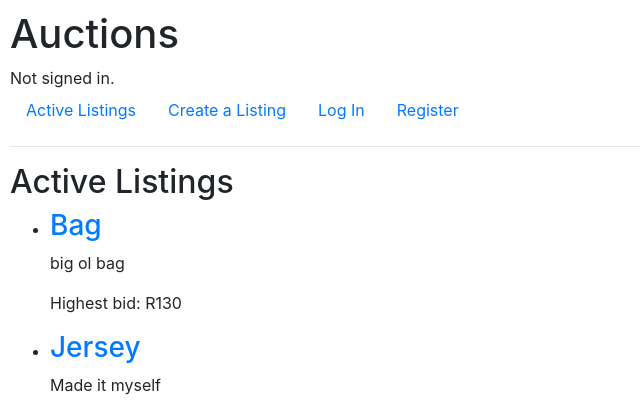
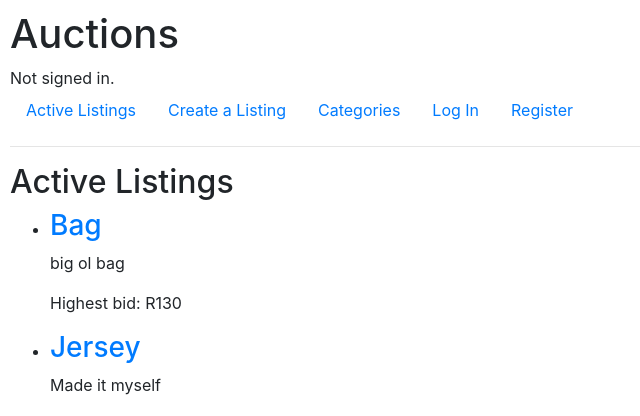
Before and after one commit to kellymacdev/Auction-website, a Django app: page / in a window 1280 px wide. Shown: the top 416 px of the page, without its empty margins (0-640 px from the left). Run offline with Django 3.2, Linux system fonts and the light colour scheme; data comes from the database, SQL or seed files in the repository; both versions use the stored data as it was after the commit; some libraries are stand-ins or nearby versions.

Commit message:
fixed bunch of nonsense, added categories page and individual category pages

```diff
--- a/auctions/templates/auctions/layout.html
+++ b/auctions/templates/auctions/layout.html
@@ -31,11 +31,17 @@
                     <a class="nav-link" href="{% url 'past_auctions' %}">Past Auctions</a>
                 </li>
                 <li class="nav-item">
+                    <a class="nav-link" href="{% url 'categories' %}">Categories</a>
+                </li>
+                <li class="nav-item">
                     <a class="nav-link" href="{% url 'logout' %}">Log Out</a>
                 </li>
             {% else %}
                 <li class="nav-item">
                     <a class="nav-link" href="{% url 'create_listing' %}">Create a Listing</a>
+                </li>
+                <li class="nav-item">
+                    <a class="nav-link" href="{% url 'categories' %}">Categories</a>
                 </li>
                 <li class="nav-item">
                     <a class="nav-link" href="{% url 'login' %}">Log In</a>
--- a/auctions/urls.py
+++ b/auctions/urls.py
@@ -14,5 +14,7 @@ urlpatterns = [
     path("listing/<int:item_id>/close_listing", views.close_listing, name="close_listing"),
     path("past_auctions", views.past_auctions, name="past_auctions"),
     path("listing/<int:item_id>/add_to_watchlist", views.add_watchlist, name="add_watchlist"),
-path("listing/<int:item_id>/remove_from_watchlist", views.remove_watchlist, name="remove_watchlist"),
+    path("listing/<int:item_id>/remove_from_watchlist", views.remove_watchlist, name="remove_watchlist"),
+    path("categories", views.categories, name="categories"),
+    path("categories/<str:cat>", views.category, name="category_page"),
 ]
--- a/auctions/views.py
+++ b/auctions/views.py
@@ -105,6 +105,22 @@ def listing(request, item_id):
         "in_watchlist": in_watchlist
     })
 
+def categories(request):
+    #get a list of the categories from all active listings (flat = True just gives straight list rather than tuples)
+    #and excludes all the empty categories
+    active_listing_categories = Listing.objects.filter(active=True).exclude(category='').values_list("category", flat=True)
+    return render(request, "auctions/categories.html", {
+        "active_categories": active_listing_categories
+    })
+
+def category(request, cat):
+    listings_in_cat = Listing.objects.filter(active=True, category=cat)
+    return render(request, "auctions/category.html",{
+        "listings_in_category": listings_in_cat,
+        "category_name": cat
+    })
+
+
 @login_required
 def create_listing(request):
     if request.method == "POST":
@@ -137,8 +153,8 @@ def new_bid(request,item_id):
                     "highest_bid": item.bids.order_by("-bid_amount").first()
                 })
             else:
-                new_bid = Bid(bid_amount=bid, user=request.user, item=item)
-                new_bid.save()
+                new_bid1 = Bid(bid_amount=bid, user=request.user, item=item)
+                new_bid1.save()
                 return redirect('listing',item_id=item.id)
 
         #if there hasn't been a bid yet
@@ -149,16 +165,16 @@ def new_bid(request,item_id):
                     "equal_bid_message": True
                 })
             else:
-                new_bid = Bid(bid_amount=bid, user=request.user, item=item)
-                new_bid.save()
+                new_bid2 = Bid(bid_amount=bid, user=request.user, item=item)
+                new_bid2.save()
                 return redirect('listing',item_id=item.id)
 
 
 @login_required
 def watchlist(request):
-    users_watchlist = Watchlist.objects.filter(user=request.user)
-    return render(request, 'auctions/watchlist.html',{
-        "watchlist": users_watchlist
+    users_watchlist1 = Watchlist.objects.filter(user=request.user)
+    return render(request, "auctions/watchlist.html", {
+        "watchlist": users_watchlist1
     })
 
 @login_required
@@ -187,3 +203,6 @@ def remove_watchlist(request, item_id):
         item = Listing.objects.get(pk=item_id)
         Watchlist.objects.filter(user=request.user, listing=item).delete()
         return redirect("listing", item_id=item.id)
+
+
+ #
```
Also changed, not shown: db.sqlite3.
